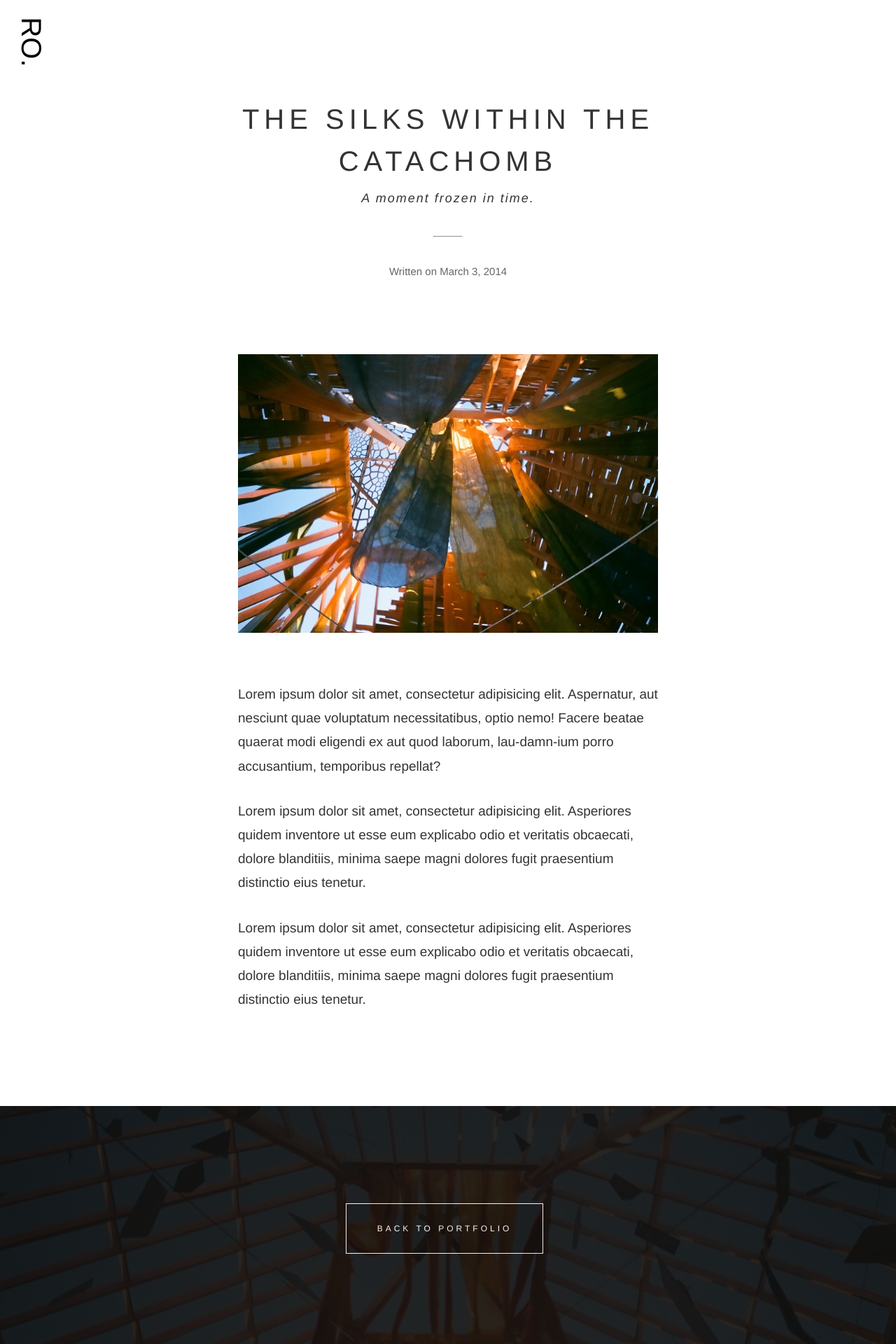
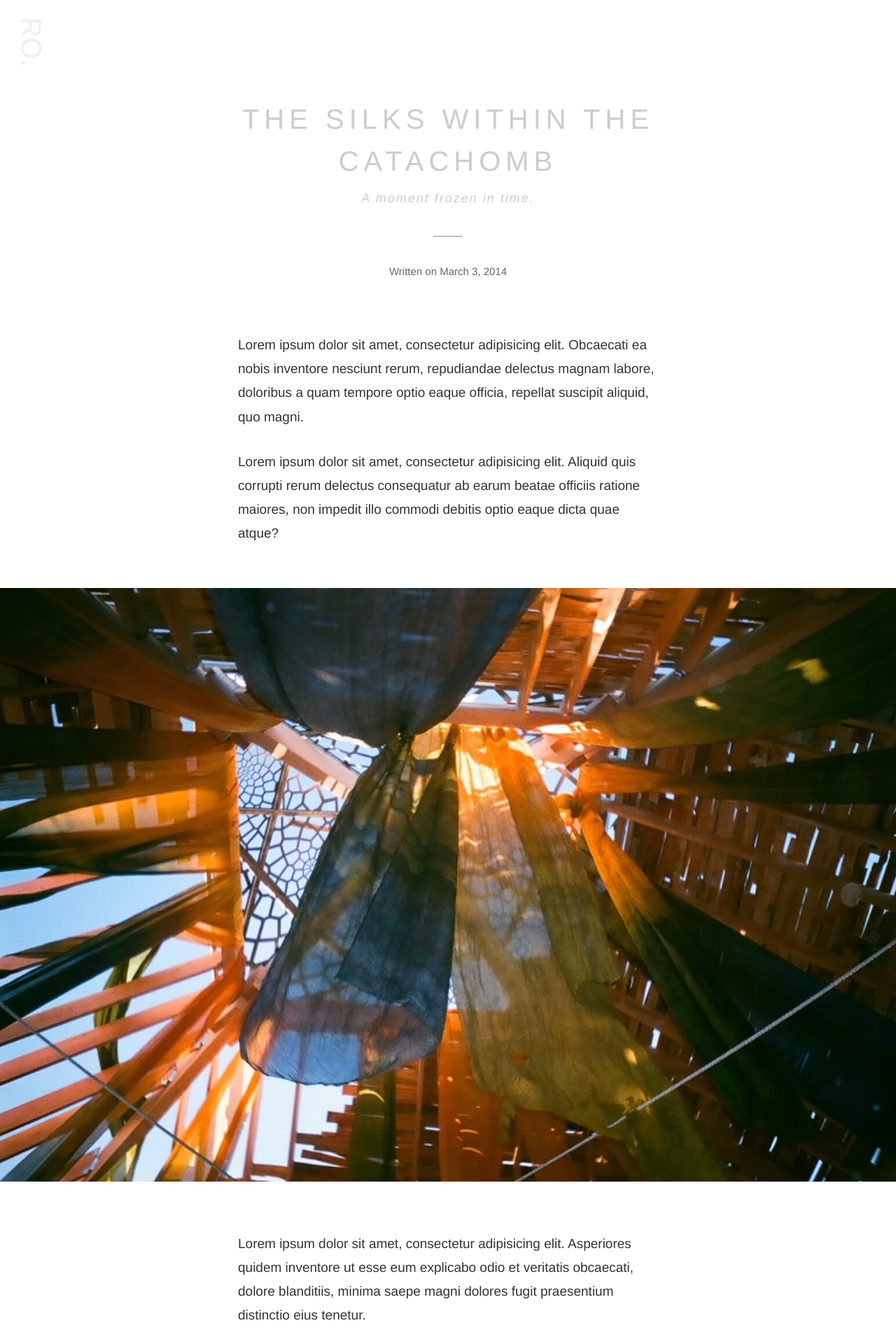
Before and after one commit to reubenosborne/reubenosborne.github.io, a Jekyll site: the page built from _posts/2014-3-3-Hello-World copy 10.md, in a window 1280 px wide. Shown: the top 1920 px of the page at 70% size. Built offline with Jekyll 4.4.1, drawn with Linux system fonts in a browser that asks for light colours; some web fonts are replaced; some of the changed text lies outside the part shown.

Commit message:
Background change, updated text and button colours, change post image to full width

```diff
--- a/_posts/2014-3-3-Hello-World copy 10.md
+++ b/_posts/2014-3-3-Hello-World copy 10.md
@@ -4,14 +4,22 @@
 title: The Silks Within The Catachomb
 excerpt: A moment frozen in time.
 img: bm/catachomb-sky.jpg
+img2: bm/amy.jpg
 ---
 
+Lorem ipsum dolor sit amet, consectetur adipisicing elit. Obcaecati ea nobis inventore nesciunt rerum, repudiandae delectus magnam labore, doloribus a quam tempore optio eaque officia, repellat suscipit aliquid, quo magni.
+
+Lorem ipsum dolor sit amet, consectetur adipisicing elit. Aliquid quis corrupti rerum delectus consequatur ab earum beatae officiis ratione maiores, non impedit illo commodi debitis optio eaque dicta quae atque?
+
 ![Burning Man]({{ "/images/bm/catachomb-silks.jpg" | absolute_url }})
-
-Lorem ipsum dolor sit amet, consectetur adipisicing elit. Aspernatur, aut nesciunt quae voluptatum necessitatibus, optio nemo! Facere beatae quaerat modi eligendi ex aut quod laborum, lau-damn-ium porro accusantium, temporibus repellat?
+{: .imgWide}
 
 Lorem ipsum dolor sit amet, consectetur adipisicing elit. Asperiores quidem inventore ut esse eum explicabo odio et veritatis obcaecati, dolore blanditiis, minima saepe magni dolores fugit praesentium distinctio eius tenetur.
 
-Lorem ipsum dolor sit amet, consectetur adipisicing elit. Asperiores quidem inventore ut esse eum explicabo odio et veritatis obcaecati, dolore blanditiis, minima saepe magni dolores fugit praesentium distinctio eius tenetur.
+Lorem ipsum dolor sit amet, consectetur adipisicing elit. Beatae dicta vitae nulla sint inventore vero quasi corporis quidem, aspernatur mollitia sequi magni reprehenderit perspiciatis facere blanditiis maxime. Iure, ea, molestias!
+
+![Burning Man]({{ "/images/bm/amy.jpg" | absolute_url }})
+
+Lorem ipsum dolor sit amet, consectetur adipisicing elit. Mollitia dolor aliquam exercitationem sint fugit, architecto! Soluta repellendus animi eligendi vero, necessitatibus asperiores maiores recusandae mollitia, dolorum ullam perferendis blanditiis excepturi.
 
 {% include products/aya.html %}
--- a/index.html
+++ b/index.html
@@ -6,8 +6,8 @@
 
 <div class="info">
 	<h1>Hello, my name is Reuben,<br>
-		I hang out in Bali, eat rambutan,<br>
-		and work web magic for you.
+		I'm currently roaming, taking photos,<br>
+		and working web magic for you.
 	</h1>
 	<br>
 	<div class="buttons">
--- a/style.scss
+++ b/style.scss
@@ -32,7 +32,7 @@
 
 h1, h2, h3, h4, h5, h6 {
   font-family: $helveticaNeue, 'Arimo';
-  color: $darkGray;
+  color: #ccc;
   letter-spacing: 2px;
   line-height: 1.5;
   padding: 0;
@@ -45,7 +45,7 @@
 
 h1 {
   font-size: 50px;
-  font-weight: 100;
+  font-weight: 200;
   font-family:  "Helvetica Neue", "Arimo", Helvetica, sans-serif;
 }
 
@@ -181,7 +181,7 @@
 
 .bg {
   height: 100vh;
-  background: url('images/bm/lines.jpg') center center no-repeat;
+  background: url('images/cars.jpg') center center no-repeat;
   background-size: cover;
   grid-row: 1 / 4;
   grid-column: 1 / 4;
@@ -191,6 +191,7 @@
   grid-row: 1;
   grid-column: 1;
   a {
+    color: #eee;
     font-size: 40px;
     text-decoration: none;
     -webkit-transform: rotate(90deg);
@@ -229,14 +230,19 @@
   font-size: 12px;
   font-weight: 100;
   letter-spacing: 2px;
+  background: rgba(255,255,255,0.8);
+  border: 1px solid #111;
+  color: #222;
+  font-weight: 600;
+  font-size: 13px;
+  letter-spacing: 3px;
   @media ( max-width: 600px ) {
     width: 160px;
     height: 48px;
   }
   &:hover {
-    color: #fff;
     transition: .3s;
-    background: $fadedBlue;
+    background: #fff;
   }
 }
 
@@ -248,19 +254,15 @@
 
 .portfolio {
   width: 180px;
-  border: 1px solid $blue;
-  background: $fadedBlue;
-  color: #fff;
   margin-top: 30px;
   &:hover {
     color: #000;
-    background: none;
+    background: #eee;
   }
 }
 
 .blog {
   width: 110px;
-  border: 1px solid $blue;
   margin-top: 30px;
 }
 
@@ -269,7 +271,6 @@
     font-size: 18px;
   }
   width: 60px;
-  border: 1px solid $blue;
   margin-top: 30px;
 }
 
@@ -318,7 +319,7 @@
   }
   .overlay:hover {
     transition: opacity .5s;
-    opacity: .8;
+    opacity: .9;
   }
   .overlay h4 {
     color: #ddd;
@@ -346,7 +347,7 @@
   left: 0;
   height: 100%;
   width: 100%;
-  opacity: .9;
+  opacity: .7;
   flex-direction: column;
   transition: opacity .5s;
 }
@@ -379,11 +380,10 @@
 
 article.entry {
   grid-row: 2 / 4;
-  grid-column: 2;
+  grid-column: 1 / 4;
   display: flex;
   flex-direction: column;
   align-items: center;
-  margin: 0 70px;
   h1 {
     font-family: $playfair;
     text-transform: uppercase;
@@ -398,8 +398,12 @@
   }
   p {
     width: 600px;
+    margin: 15px 70px;
     font-size: 19px;
     line-height: 1.8;
+  }
+  p.imgWide {
+    width: 100%;
   }
   p.date {
     font-size: 15px;
```
Also changed, not shown: images/bgc.jpg (renamed from images/bg.jpg), images/cars.jpg (added), 1 other file.
